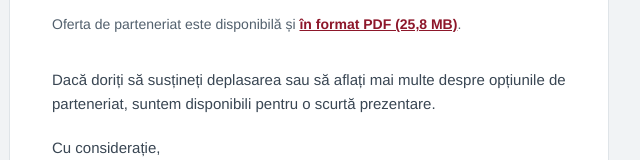
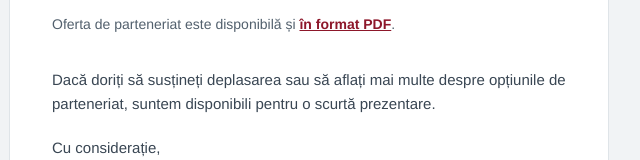
Before and after one commit to tucnracingteam/general-sponsorship-request-2026, a plain HTML site: page templates/sponsor-outreach.html in a window 1280 px wide. Shown: the part 626-786 px from the top of the page, 331-971 px from the left. Drawn offline with Linux system fonts and the light colour scheme.

Commit message:
Update sponsor-outreach.html

```diff
--- a/templates/sponsor-outreach.html
+++ b/templates/sponsor-outreach.html
@@ -9,8 +9,8 @@
   <title>Parteneriat pentru Australia | TUCN Racing Team</title>
   <!-- Suggested subject: Parteneriat pentru Australia | TUCN Racing Team -->
   <!-- Replace both links below when the new team website launches. -->
-  <!-- SITE_URL: https://tucnracingteam.github.io/general-sponsorship-request/ -->
-  <!-- DOSSIER_URL: https://tucnracingteam.github.io/general-sponsorship-request/General%20Sponsorship%20Request/Mapa%20Sponsorizare.pdf -->
+  <!-- SITE_URL: ttps://tucnracingteam.github.io/general-sponsorship-request-2026/ -->
+  <!-- DOSSIER_URL: https://tucnracingteam.github.io/general-sponsorship-request-2026/General%20Sponsorship%20Request/Mapa%20Sponsorizare.pdf -->
   <style>
     body { margin:0!important; padding:0!important; width:100%!important; background:#f1f3f5; }
     table { border-collapse:collapse; }
@@ -47,7 +47,7 @@
             <table role="presentation" cellpadding="0" cellspacing="0" border="0"><tr><td bgcolor="#ef7f32" style="border-radius:5px;">
               <a class="mobile-button" href="https://tucnracingteam.github.io/general-sponsorship-request/" style="display:inline-block;padding:14px 20px;border:1px solid #ef7f32;border-radius:5px;color:#111c27;font-size:15px;line-height:20px;font-weight:bold;text-decoration:none;">Susțineți drumul spre Australia</a>
             </td></tr></table>
-            <p style="margin:16px 0 0;color:#52606d;font-size:14px;line-height:1.6;">Oferta de parteneriat este disponibilă și <a href="https://tucnracingteam.github.io/general-sponsorship-request/General%20Sponsorship%20Request/Mapa%20Sponsorizare.pdf" style="color:#8d172a;font-weight:bold;text-decoration:underline;">în format PDF (25,8 MB)</a>.</p>
+            <p style="margin:16px 0 0;color:#52606d;font-size:14px;line-height:1.6;">Oferta de parteneriat este disponibilă și <a href="https://tucnracingteam.github.io/general-sponsorship-request-2026/General%20Sponsorship%20Request/Mapa%20Sponsorizare.pdf" style="color:#8d172a;font-weight:bold;text-decoration:underline;">în format PDF</a>.</p>
           </td></tr>
           <tr><td class="pad" style="padding:22px 42px 30px;">
             <p style="margin:0;color:#394653;font-size:15px;line-height:1.6;">Dacă doriți să susțineți deplasarea sau să aflați mai multe despre opțiunile de parteneriat, suntem disponibili pentru o scurtă prezentare.</p>
```
